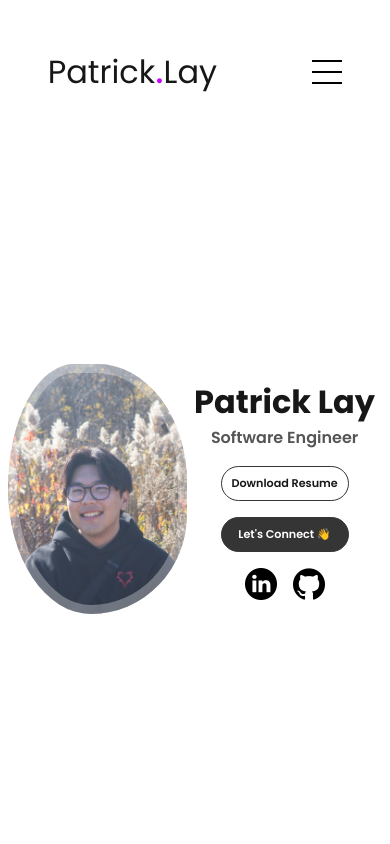
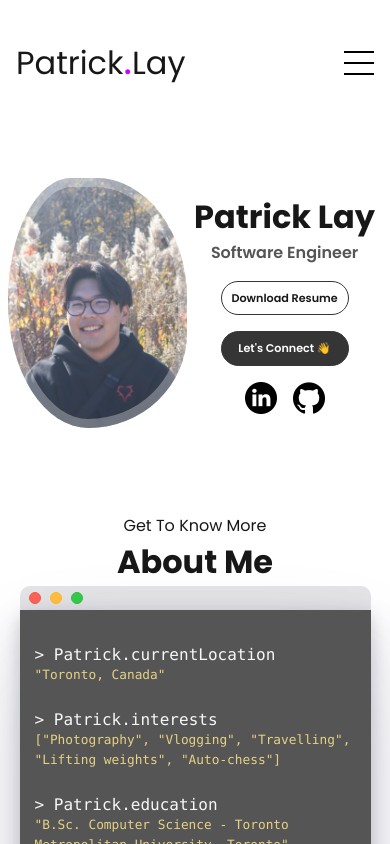
Before and after one commit to PatrickZ3/professionalPortfolio, a Next.js app: page / in a window 390 px wide. Shown: the top 844 px of the page. Built offline with nearby package versions, Linux system fonts and the light colour scheme.

Commit message:
updated hamburger nav

```diff
--- a/src/app/globals.css
+++ b/src/app/globals.css
@@ -105,7 +105,7 @@
     gap: 1rem !important;
   }
 
-  .btnProj{
+  .btnProj {
 
     font-size: 0.7rem !important;
   }
@@ -141,7 +141,7 @@
     grid-template-columns: repeat(3, minmax(0, 1fr)) !important;
   }
 
-  .btnProj{
+  .btnProj {
 
     font-size: 0.8rem !important;
   }
@@ -253,15 +253,45 @@
 }
 
 @media screen and (max-width: 480px) {
+  nav {
+    display: flex;
+    justify-content: space-between;
+    /* Pushes elements apart */
+    align-items: center;
+    padding: 0 1rem;
+  }
+
+  .logo {
+    margin-left: 0;
+    /* Ensures it's positioned to the left */
+    text-align: left;
+    flex-grow: 1;
+    /* Takes up more space */
+  }
+
+  .hamburger-nav {
+    display: flex !important;
+    justify-content: flex-end;
+    /* Pushes it to the right */
+    height: 15vh !important;
+  }
+
+  .hamburger-menu {
+    margin-right: 0;
+    /* Aligns it properly to the right */
+  }
+
   .profile {
     padding: 0 !important;
     margin: 0.5rem !important;
     gap: 0 !important;
+    height: 40vh !important;
   }
 
   .section__pic-container {
     width: 250px !important;
     height: 250px !important;
+
   }
 
   .title {
@@ -473,56 +503,51 @@ a:hover {
 }
 
 .menu-links {
-  position: absolute;
-  top: 100%;
-  right: 0%;
-  background-color: white;
-  width: fit-content;
-  max-height: 0;
-  overflow: hidden;
-  transition: all 0.3 ease-in-out;
+  position: fixed;
+  top: 0;
+  right: -250px;
+  width: 200px;
+  height: 100vh;
+  background-color: #2E2E2E !important;
+  box-shadow: -2px 0 5px rgba(0, 0, 0, 0.2);
+  display: flex;
+  flex-direction: column;
+  align-items: center;
+  padding-top: 4rem;
+  transition: right 0.3s ease-in-out;
+  z-index: 1000;
 }
 
 .menu-links a {
-  display: block;
-  padding: 10px;
-  text-align: center;
   font-size: 1.5rem;
-  color: black;
+  color: #f8f8f8;
   text-decoration: none;
-  transition: all 0.3 ease-in-out;
+  transition: color 0.3s ease;
 }
 
 .menu-links li {
   list-style: none;
+  margin: 1rem 0;
 }
 
 .menu-links.open {
-  max-height: 300px;
+  right: 0;
+  /* Slide in */
 }
 
-.hamburger-icon.open span:first-child {
-  transform: rotate(45deg) translate(10px, 5px);
+.overlay {
+  position: fixed;
+  top: 0;
+  left: 0;
+  width: 100%;
+  height: 100%;
+  background-color: rgba(0, 0, 0, 0.7); /* Semi-transparent black */
+  z-index: 999; /* Ensure it's above other elements but below the menu */
+  display: none; /* Hidden by default */
 }
 
-.hamburger-icon.open span:nth-child(2) {
-  opacity: 0;
-}
-
-.hamburger-icon.open span:last-child {
-  transform: rotate(-45deg) translate(10px, -5px);
-}
-
-.hamburger-icon span:first-child {
-  transform: none;
-}
-
-.hamburger-icon span:first-child {
-  opacity: 1;
-}
-
-.hamburger-icon span:first-child {
-  transform: none;
+.overlay.show {
+  display: block; /* Show when menu is open */
 }
 
 section {
@@ -1166,12 +1191,12 @@ span {
   flex-direction: column;
 }
 
-.backArrow{
+.backArrow {
   margin: 3rem 0rem 0rem 3rem;
   cursor: pointer;
 }
 
-.btnProj{
+.btnProj {
   font-weight: 600;
   transition: all 300ms ease;
   padding: 1rem;
--- a/src/app/page.tsx
+++ b/src/app/page.tsx
@@ -8,17 +8,46 @@ import Contact from "./components/contact";
 import Footer from "./components/footer";
 import Experience from "./components/experience";
 import { useRouter } from "next/navigation";
+import { useEffect } from "react";
 
 
 export default function Home() {
 
   const router = useRouter();
 
-  const toggleMenu = () => {
+  useEffect(() => {
+    const handleClickOutside = (event: MouseEvent) => {
+      const menu = document.querySelector(".menu-links");
+      const icon = document.querySelector(".hamburger-icon");
+      const overlay = document.querySelector(".overlay");
+
+      // Check if menu is open and if the click is outside both menu & icon
+      if (
+        menu?.classList.contains("open") &&
+        !menu.contains(event.target as Node) &&
+        !icon?.contains(event.target as Node)
+      ) {
+        menu.classList.remove("open");
+        icon?.classList.remove("open");
+        overlay?.classList.remove("show");
+      }
+    };
+
+    document.addEventListener("click", handleClickOutside);
+    return () => {
+      document.removeEventListener("click", handleClickOutside);
+    };
+  }, []);
+
+  const toggleMenu = (event: React.MouseEvent) => {
+    event.stopPropagation(); // Prevent closing the menu immediately when clicking the icon
     const menu = document.querySelector(".menu-links");
     const icon = document.querySelector(".hamburger-icon");
-    menu?.classList.toggle("open");
+    const overlay = document.querySelector(".overlay");
+
+    const isOpen = menu?.classList.toggle("open");
     icon?.classList.toggle("open");
+    overlay?.classList.toggle("show", isOpen);
   };
 
   const programmingLanguages = [
@@ -67,6 +96,7 @@ export default function Home() {
           </ul>
         </div>
       </nav>
+      <div className="overlay"></div>
       <nav className="hamburger-nav">
         <div className="logo" id="home">Patrick<span className="dot">.</span>Lay</div>
         <div className="hamburger-menu">
```
Also changed, not shown: 1 other file (tests, documents, lock files or other folders).
